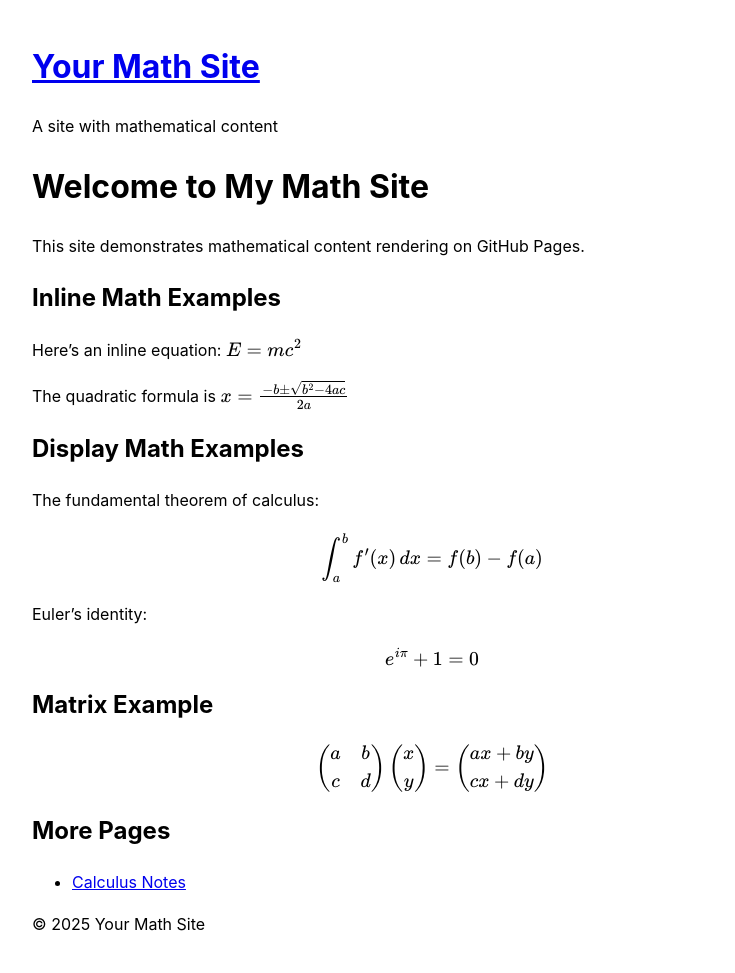
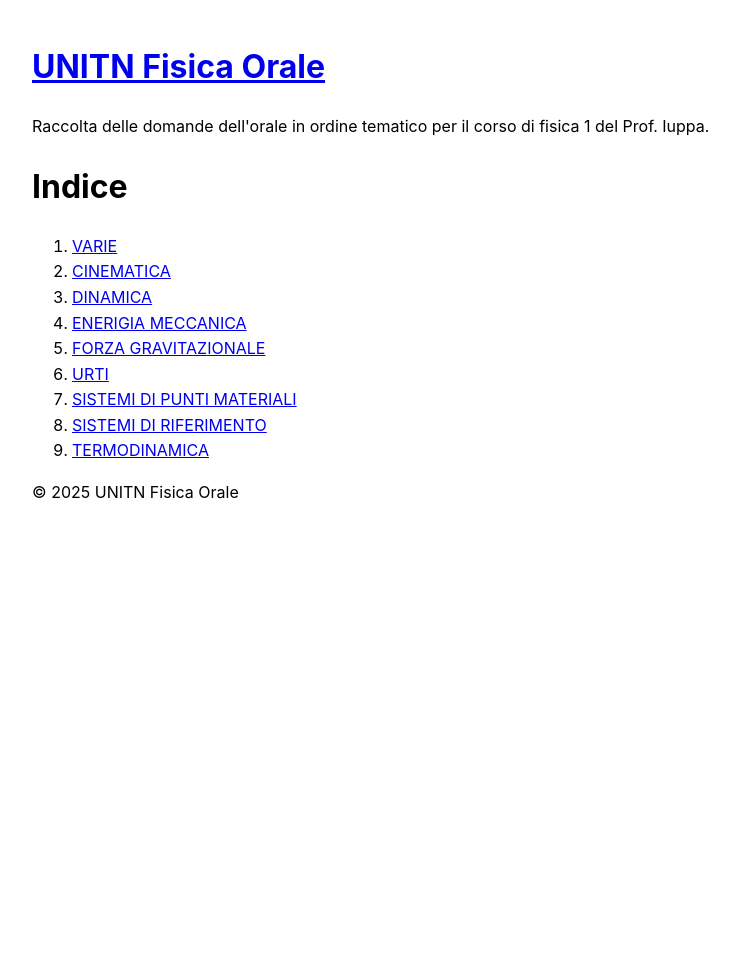
Before and after one commit to FedericoMenegoz/UNITN-fisica-orale, a Jekyll site: the page built from index.md, in a window 1280 px wide. Shown: the whole page, without its empty margins (208-943 px from the left). Built offline with Jekyll 4.4.1, drawn with Linux system fonts in a browser that asks for light colours; our own code applies the rules of GitHub Pages for plain Markdown files; after the commit the page ends 900 px from its top, so only the background shows below that.

Commit message:
Added topics

```diff
--- a/_config.yml
+++ b/_config.yml
@@ -1,10 +1,8 @@
-# _config.yml
-title: Your Math Site
-description: A site with mathematical content
-baseurl: "" # for user sites, leave empty; for project sites use "/repo-name"
-url: "https://your-username.github.io"
+title: UNITN Fisica Orale
+description: Raccolta delle domande dell'orale in ordine tematico per il corso di fisica 1 del Prof. Iuppa.
+baseurl: "UNITN-fisica-orale"
+url: "https://federicomenegoz.github.io/"
 
-# Build settings
 markdown: kramdown
 kramdown:
   math_engine: mathjax
@@ -16,5 +14,4 @@ plugins:
   - jekyll-feed
   - jekyll-sitemap
 
-# Enable math rendering
 mathjax: true
--- a/index.md
+++ b/index.md
@@ -1,42 +1,10 @@
----
-layout: default
-title: Home
----
-
-# Welcome to My Math Site
-
-This site demonstrates mathematical content rendering on GitHub Pages.
-
-## Inline Math Examples
-Here's an inline equation: $E = mc^2$
-
-The quadratic formula is $x = \frac{-b \pm \sqrt{b^2 - 4ac}}{2a}$
-
-## Display Math Examples
-
-The fundamental theorem of calculus:
-
-$$\int_a^b f'(x) \, dx = f(b) - f(a)$$
-
-Euler's identity:
-
-$$e^{i\pi} + 1 = 0$$
-
-## Matrix Example
-
-$$\begin{pmatrix}
-a & b \\
-c & d
-\end{pmatrix}
-\begin{pmatrix}
-x \\
-y
-\end{pmatrix}
-=
-\begin{pmatrix}
-ax + by \\
-cx + dy
-\end{pmatrix}$$
-
-## More Pages
-- [Calculus Notes](test.md)
+# Indice
+1. [VARIE](./varie.md)
+2. [CINEMATICA](./cinematica.md)
+3. [DINAMICA](./dinamica.md)
+4. [ENERIGIA MECCANICA](./energia-meccanica.md)
+5. [FORZA GRAVITAZIONALE](./forza-gravitazionale.md)
+6. [URTI](./urti.md)
+7. [SISTEMI DI PUNTI MATERIALI](./sistemi-punti-materiali.md)
+8. [SISTEMI DI RIFERIMENTO](./sistemi-di-riferimento.md)
+9. [TERMODINAMICA](./termodinamica.md)
```
Also changed, not shown: cinematica.md (added, +75 -0 lines), dinamica.md (added, +58 -0 lines), energia-meccanica.md (added, +16 -0 lines), forza-gravitazionale.md (added, +7 -0 lines), sistemi-di-riferimento.md (added, +7 -0 lines), sistemi-punti-materiali.md (added, +2 -0 lines), termodinamica.md (added, +67 -0 lines), urti.md (added, +10 -0 lines), varie.md (added, +58 -0 lines), 1 other file.
